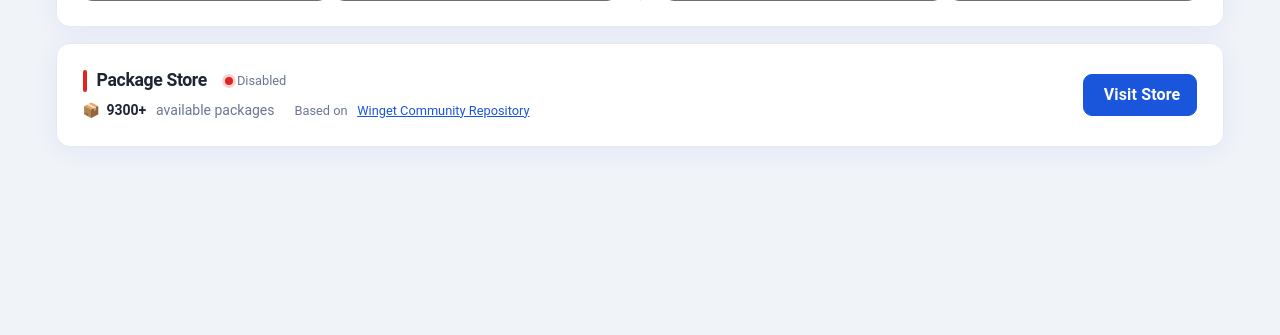
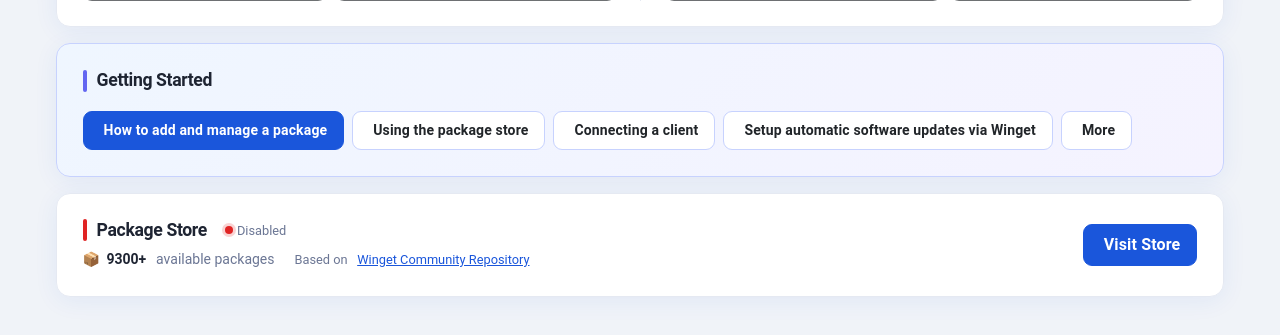
Before and after one commit to dev-fYnn/Winget-Repo, a Flask app: template Modules/UI/templates/index.html in a window 1280 px wide. Shown: the part 319-654 px from the top of the page. Run offline with Flask 3, Linux system fonts and the light colour scheme; the template is opened without the code that fills it, so the values that code supplies are empty; some libraries are stand-ins or nearby versions.

Commit message:
Version 2.8.8 - Guides

```diff
--- a/Modules/UI/templates/index.html
+++ b/Modules/UI/templates/index.html
@@ -151,6 +151,34 @@
             </div>
         </div>
 
+        <div class="row g-3 mb-3">
+            <div class="col-12">
+                <div class="idx-card" style="background: linear-gradient(135deg, #eff6ff 0%, #f5f3ff 100%); border: 1px solid #c7d2fe;">
+                    <div class="idx-section-label">
+                        <div class="label-bar" style="background: #6366f1;"></div>
+                        <h3>Getting Started</h3>
+                    </div>
+                    <div class="d-flex flex-wrap gap-2">
+                        <a href="https://docs.winget-repo.io/local/Packages" target="_blank" class="btn btn-sm idx-btn idx-btn-primary d-flex align-items-center gap-1">
+                            <i class="bi bi-book"></i> How to add and manage a package
+                        </a>
+                        <a href="https://docs.winget-repo.io/local/Store" target="_blank" class="btn btn-sm idx-btn d-flex align-items-center gap-1" style="background:#fff; border-color:#c7d2fe;">
+                            <i class="bi bi-shop"></i> Using the package store
+                        </a>
+                        <a href="https://docs.winget-repo.io/local/Client-Connect" target="_blank" class="btn btn-sm idx-btn d-flex align-items-center gap-1" style="background:#fff; border-color:#c7d2fe;">
+                            <i class="bi bi-link"></i> Connecting a client
+                        </a>
+                        <a href="https://docs.winget-repo.io/local/Auto-Update" target="_blank" class="btn btn-sm idx-btn d-flex align-items-center gap-1" style="background:#fff; border-color:#c7d2fe;">
+                            <i class="bi bi-pc-display"></i> Setup automatic software updates via Winget
+                        </a>
+                        <a href="https://docs.winget-repo.io/local/Start" target="_blank" class="btn btn-sm idx-btn d-flex align-items-center gap-1" style="background:#fff; border-color:#c7d2fe;">
+                            <i class="bi bi-question-circle"></i> More
+                        </a>
+                    </div>
+                </div>
+            </div>
+        </div>
+
         {% if store == "1" and update_status %}
             <div class="row g-3 mb-3">
                 <div class="col-12">
```
